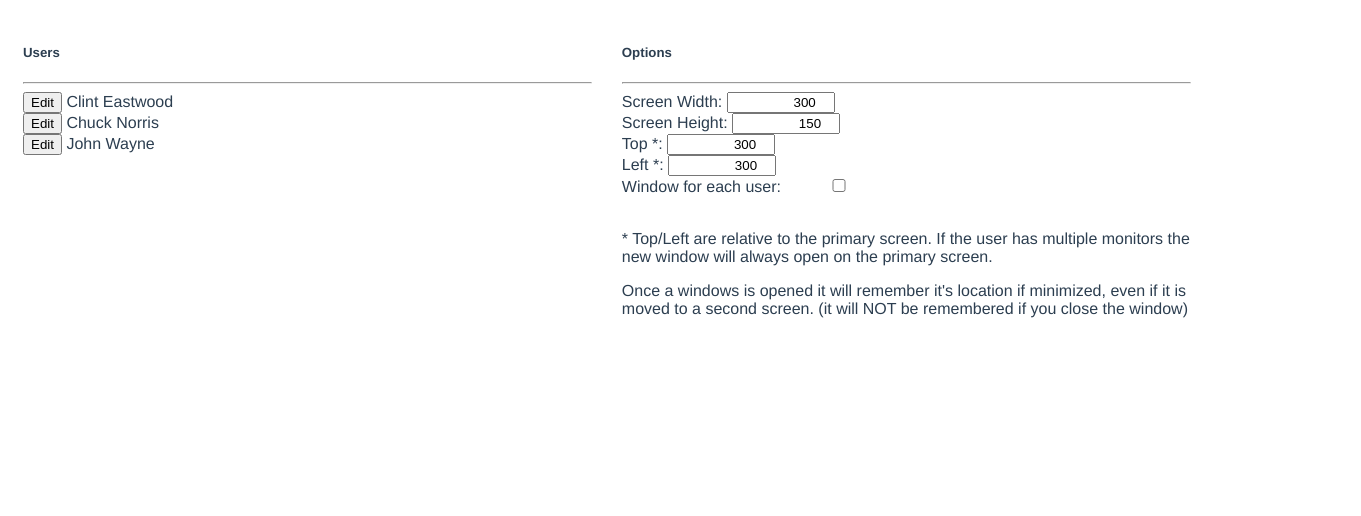
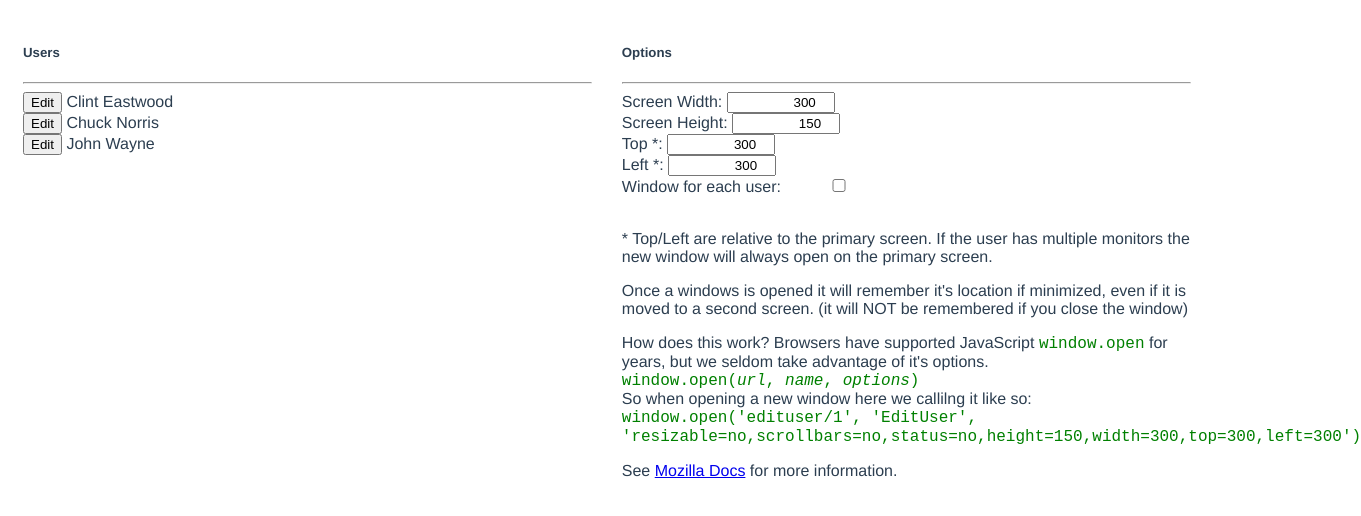
Before and after one commit to TexasJetter/vue.window, a Vue app: page /#/ in a window 1280 px wide. Shown: the top 516 px of the page, 1361 px wide, since content can reach past the window. Built offline with nearby package versions, Linux system fonts and the light colour scheme.

Commit message:
Add how it works

```diff
--- a/src/views/Home.vue
+++ b/src/views/Home.vue
@@ -21,6 +21,13 @@
       <br />
       <p>* Top/Left are relative to the primary screen. If the user has multiple monitors the new window will always open on the primary screen.</p>
       <p>Once a windows is opened it will remember it's location if minimized, even if it is moved to a second screen. (it will NOT be remembered if you close the window)</p>
+      <p>
+        How does this work? Browsers have supported JavaScript <code>window.open</code> for years, but we seldom take advantage of it's options.<br />
+        <code>window.open(<i>url</i>, <i>name</i>, <i>options</i>)</code><br />
+        So when opening a new window here we callilng it like so:<br />
+        <code>window.open('edituser/1', 'EditUser', <br />'resizable=no,scrollbars=no,status=no,height=150,width=300,top=300,left=300')</code><br />
+      </p>
+      <p>See <a href="https://developer.mozilla.org/en-US/docs/Web/API/Window/open" target="_blank">Mozilla Docs</a> for more information.</p>
     </div>
   </div>
 </template>
@@ -107,4 +114,8 @@ input {
 input[type="number"] {
   text-align: right;
 }
+code {
+  font-size: 16px;
+  color: green;
+}
 </style>
```
